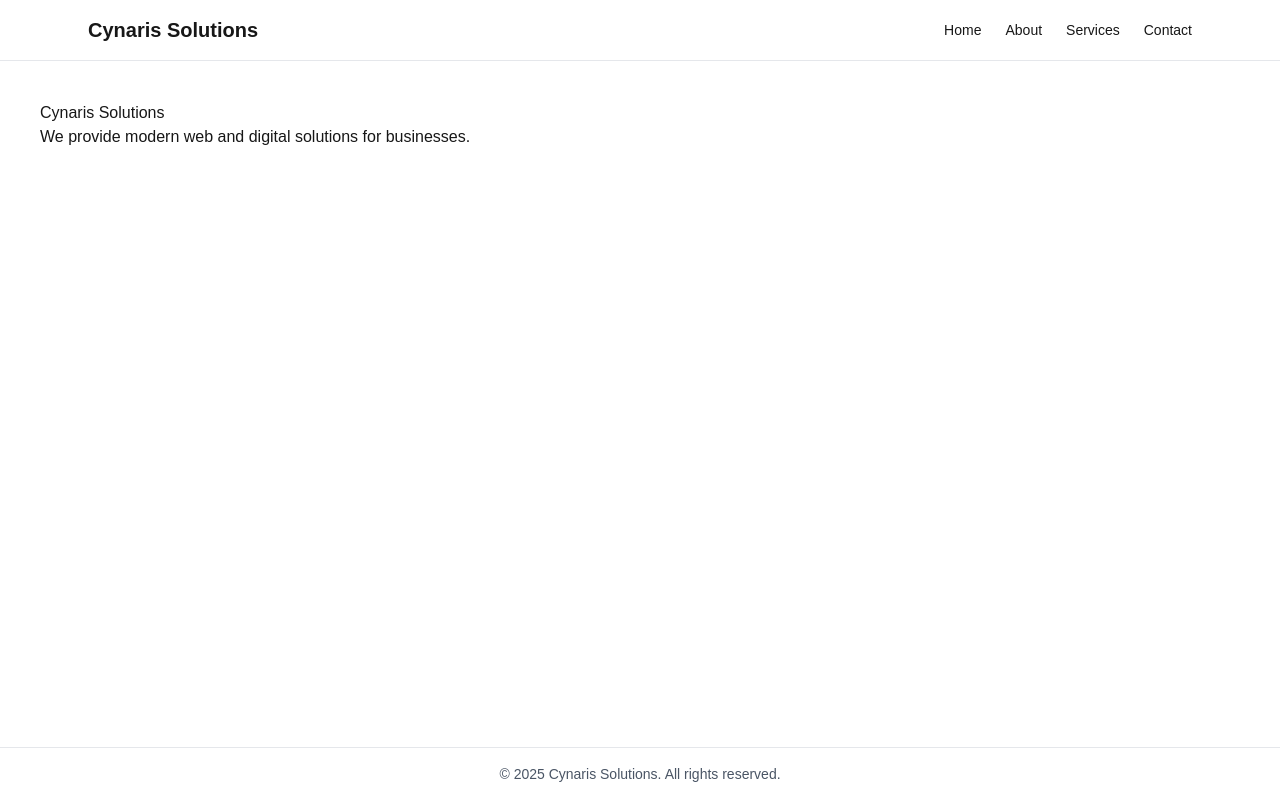
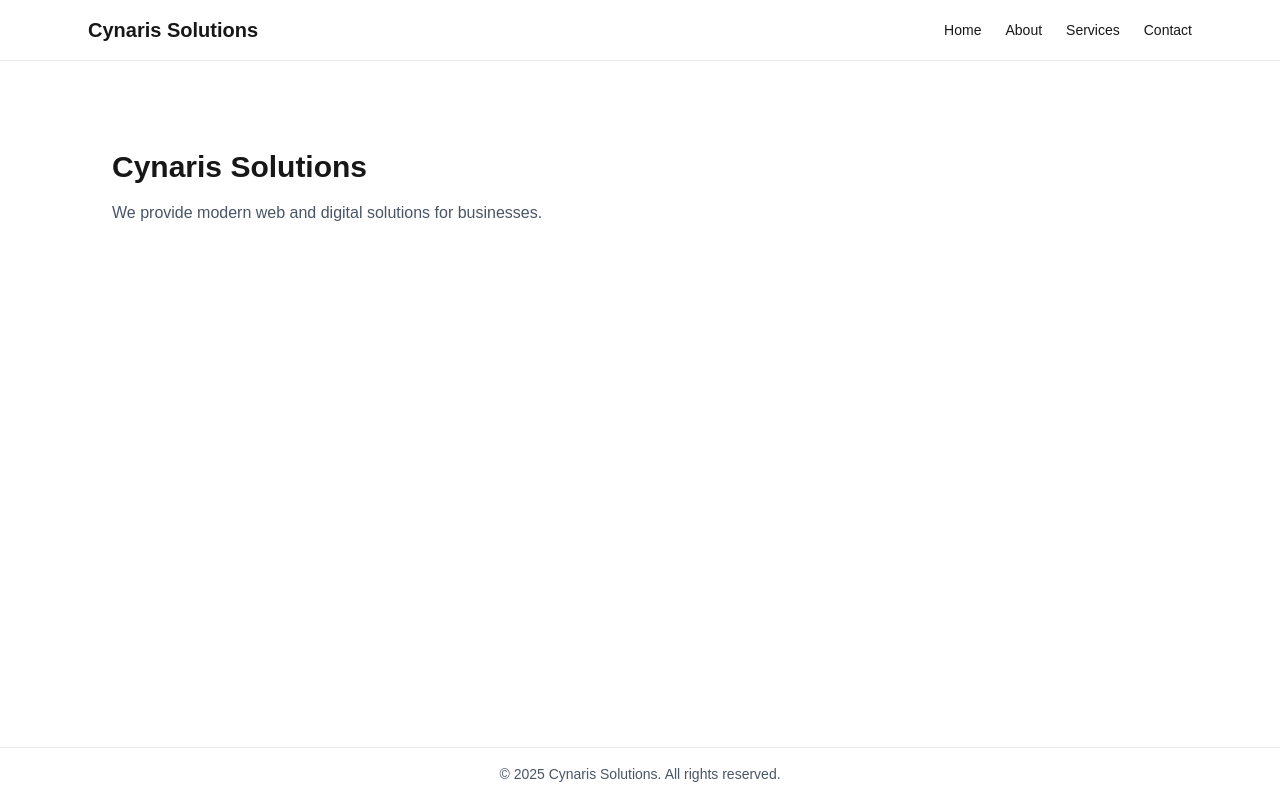
Before and after one commit to rakshithamanohar-cloud/cynaris-website, a Next.js app in the folder frontend/my-app/: page / in a window 1280 px wide. Built offline with nearby package versions, Linux system fonts and the light colour scheme.

Commit message:
Day 6: Layout structure improvements

```diff
--- a/frontend/my-app/app/layout.tsx
+++ b/frontend/my-app/app/layout.tsx
@@ -4,7 +4,7 @@ import Footer from "./components/Footer";
 
 export const metadata = {
   title: "Cynaris Solutions",
-  description: "Modern web and digital solutions",
+  description: "Official website of Cynaris Solutions",
 };
 
 export default function RootLayout({
@@ -14,9 +14,13 @@ export default function RootLayout({
 }) {
   return (
     <html lang="en">
-      <body className="flex min-h-screen flex-col">
+      <body className="min-h-screen flex flex-col bg-gray-50 text-gray-900">
         <Header />
-        <main className="flex-grow">{children}</main>
+
+        <main className="flex-grow mx-auto w-full max-w-6xl px-6 py-10">
+          {children}
+        </main>
+
         <Footer />
       </body>
     </html>
--- a/frontend/my-app/app/page.tsx
+++ b/frontend/my-app/app/page.tsx
@@ -1,10 +1,10 @@
-export default function HomePage() {
+export default function Home() {
   return (
-    <main style={{ padding: "40px" }}>
-      <h1>Cynaris Solutions</h1>
-      <p>
+    <section className="mx-auto max-w-6xl px-6 py-12">
+      <h2 className="text-3xl font-bold mb-4">Cynaris Solutions</h2>
+      <p className="text-gray-600 max-w-2xl">
         We provide modern web and digital solutions for businesses.
       </p>
-    </main>
+    </section>
   );
 }
```
